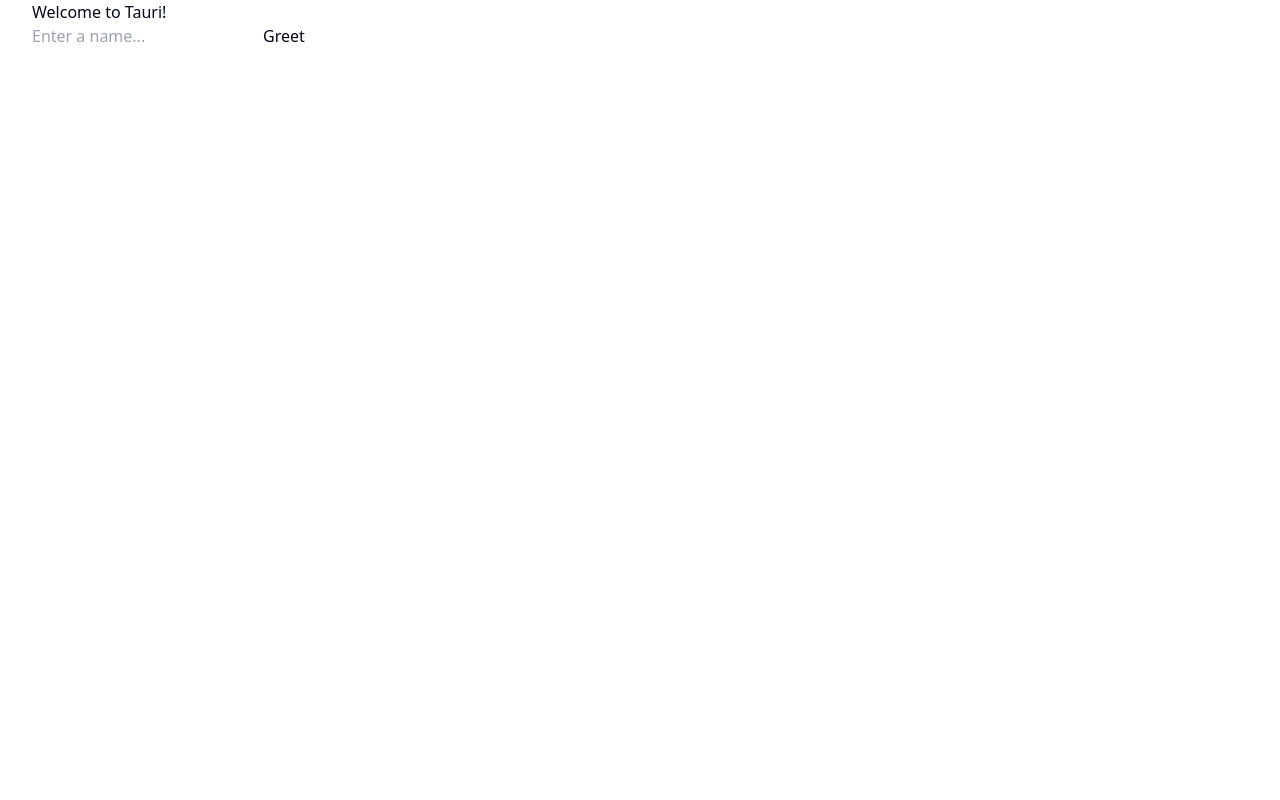
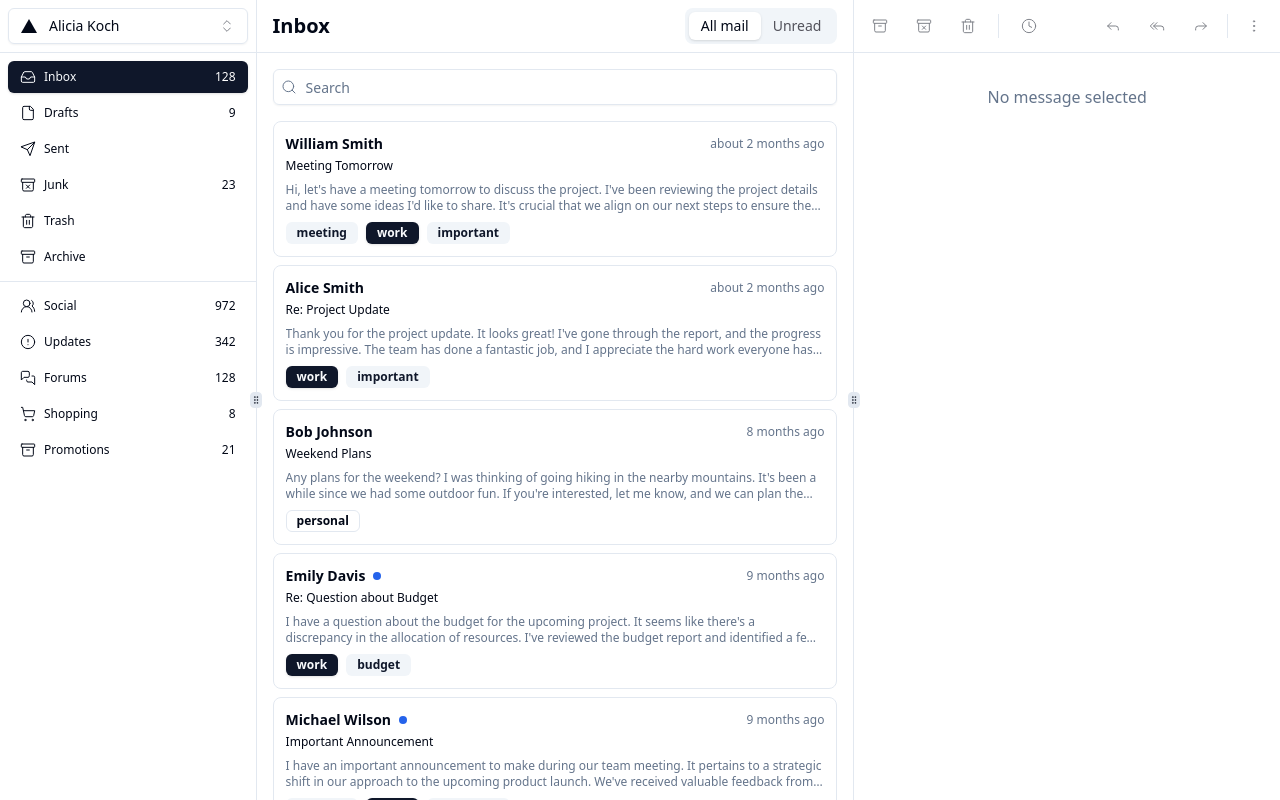
Before and after one commit to joshunrau/LibreInbox, a React (Vite) app: page / in a window 1280 px wide. Built offline with nearby package versions, Linux system fonts and the light colour scheme.

Commit message:
add mail

```diff
--- a/src/App.tsx
+++ b/src/App.tsx
@@ -1,33 +1,39 @@
-import { useState } from 'react';
+// import { useState } from 'react';
 
-import { invoke } from '@tauri-apps/api/tauri';
+// import { invoke } from '@tauri-apps/api/tauri';
 
+import { Mail } from './components/core/Mail/Mail';
+import { accounts, mails } from './data';
 import './services/i18next';
 
 export const App = () => {
-  const [greetMsg, setGreetMsg] = useState('');
-  const [name, setName] = useState('');
+  return <Mail accounts={accounts} defaultLayout={[]} mails={mails} navCollapsedSize={4} />;
+};
 
-  async function greet() {
-    // Learn more about Tauri commands at https://tauri.app/v1/guides/features/command
-    setGreetMsg(await invoke('greet', { name }));
-  }
+// export const App = () => {
+//   const [greetMsg, setGreetMsg] = useState('');
+//   const [name, setName] = useState('');
 
-  return (
-    <div className="container">
-      <h1>Welcome to Tauri!</h1>
-      <form
-        className="row"
-        onSubmit={(e) => {
-          e.preventDefault();
-          greet();
-        }}
-      >
-        <input id="greet-input" placeholder="Enter a name..." onChange={(e) => setName(e.currentTarget.value)} />
-        <button type="submit">Greet</button>
-      </form>
+//   async function greet() {
+//     // Learn more about Tauri commands at https://tauri.app/v1/guides/features/command
+//     setGreetMsg(await invoke('greet', { name }));
+//   }
 
-      <p>{greetMsg}</p>
-    </div>
-  );
-};
+//   return (
+//     <div className="container">
+//       <h1>Welcome to Tauri!</h1>
+//       <form
+//         className="row"
+//         onSubmit={(e) => {
+//           e.preventDefault();
+//           greet();
+//         }}
+//       >
+//         <input id="greet-input" placeholder="Enter a name..." onChange={(e) => setName(e.currentTarget.value)} />
+//         <button type="submit">Greet</button>
+//       </form>
+
+//       <p>{greetMsg}</p>
+//     </div>
+//   );
+// };
--- a/src/components/core/Mail/Mail.tsx
+++ b/src/components/core/Mail/Mail.tsx
@@ -17,9 +17,9 @@
 import { Input } from '@/components/base/Input';
 import { Resizable } from '@/components/base/Resizable';
 import { Separator } from '@/components/base/Separator';
-import { TooltipProvider } from '@/components/base/Tooltip';
+import { Tabs } from '@/components/base/Tabs';
+import { Tooltip } from '@/components/base/Tooltip';
 import type { Email } from '@/models/email';
-import { Tabs, TabsContent, TabsList, TabsTrigger } from '@/registry/new-york/ui/tabs';
 import { useEmailStore } from '@/stores/email-store';
 import { cn } from '@/utils/cn';
 
@@ -48,27 +48,27 @@
   navCollapsedSize
 }: MailProps) => {
   const [isCollapsed, setIsCollapsed] = React.useState(defaultCollapsed);
-  const { email } = useEmailStore();
+  const { selectedEmail } = useEmailStore();
 
   return (
-    <TooltipProvider delayDuration={0}>
-      <ResizablePanelGroup
+    <Tooltip.Provider delayDuration={0}>
+      <Resizable.PanelGroup
         className="h-full max-h-[800px] items-stretch"
         direction="horizontal"
         onLayout={(sizes: number[]) => {
           document.cookie = `react-resizable-panels:layout=${JSON.stringify(sizes)}`;
         }}
       >
-        <ResizablePanel
+        <Resizable.Panel
           className={cn(isCollapsed && 'min-w-[50px] transition-all duration-300 ease-in-out')}
           collapsedSize={navCollapsedSize}
           collapsible={true}
           defaultSize={defaultLayout[0]}
           maxSize={20}
           minSize={15}
-          onCollapse={(collapsed) => {
-            setIsCollapsed(collapsed);
-            document.cookie = `react-resizable-panels:collapsed=${JSON.stringify(collapsed)}`;
+          onCollapse={() => {
+            setIsCollapsed(!isCollapsed);
+            document.cookie = `react-resizable-panels:collapsed=${JSON.stringify(!isCollapsed)}`;
           }}
         >
           <div className={cn('flex h-[52px] items-center justify-center', isCollapsed ? 'h-[52px]' : 'px-2')}>
@@ -152,20 +152,20 @@
               }
             ]}
           />
-        </ResizablePanel>
-        <ResizableHandle withHandle />
-        <ResizablePanel defaultSize={defaultLayout[1]} minSize={30}>
+        </Resizable.Panel>
+        <Resizable.Handle withHandle />
+        <Resizable.Panel defaultSize={defaultLayout[1]} minSize={30}>
           <Tabs defaultValue="all">
             <div className="flex items-center px-4 py-2">
               <h1 className="text-xl font-bold">Inbox</h1>
-              <TabsList className="ml-auto">
-                <TabsTrigger className="text-zinc-600 dark:text-zinc-200" value="all">
+              <Tabs.List className="ml-auto">
+                <Tabs.Trigger className="text-zinc-600 dark:text-zinc-200" value="all">
                   All mail
-                </TabsTrigger>
-                <TabsTrigger className="text-zinc-600 dark:text-zinc-200" value="unread">
+                </Tabs.Trigger>
+                <Tabs.Trigger className="text-zinc-600 dark:text-zinc-200" value="unread">
                   Unread
-                </TabsTrigger>
-              </TabsList>
+                </Tabs.Trigger>
+              </Tabs.List>
             </div>
             <Separator />
             <div className="bg-background/95 p-4 backdrop-blur supports-[backdrop-filter]:bg-background/60">
@@ -176,19 +176,19 @@
                 </div>
               </form>
             </div>
-            <TabsContent className="m-0" value="all">
+            <Tabs.Content className="m-0" value="all">
               <MailList items={mails} />
-            </TabsContent>
-            <TabsContent className="m-0" value="unread">
+            </Tabs.Content>
+            <Tabs.Content className="m-0" value="unread">
               <MailList items={mails.filter((item) => !item.read)} />
-            </TabsContent>
+            </Tabs.Content>
           </Tabs>
-        </ResizablePanel>
-        <ResizableHandle withHandle />
-        <ResizablePanel defaultSize={defaultLayout[2]}>
-          <MailDisplay mail={mails.find((item) => item.id === mail.selected) || null} />
-        </ResizablePanel>
-      </ResizablePanelGroup>
-    </TooltipProvider>
+        </Resizable.Panel>
+        <Resizable.Handle withHandle />
+        <Resizable.Panel defaultSize={defaultLayout[2]}>
+          <MailDisplay mail={selectedEmail} />
+        </Resizable.Panel>
+      </Resizable.PanelGroup>
+    </Tooltip.Provider>
   );
 };
--- a/src/components/core/MailDisplay/MailDisplay.tsx
+++ b/src/components/core/MailDisplay/MailDisplay.tsx
@@ -14,10 +14,10 @@
 import { Switch } from '@/components/base/Switch';
 import { TextArea } from '@/components/base/TextArea';
 import { Tooltip } from '@/components/base/Tooltip';
-import type { Mail } from '@/data';
+import type { Email } from '@/models/email';
 
 interface MailDisplayProps {
-  mail: Mail | null;
+  mail: Email | null;
 }
 
 export const MailDisplay = ({ mail }: MailDisplayProps) => {
--- a/src/data.tsx
+++ b/src/data.tsx
@@ -1,6 +1,6 @@
 export const mails = [
   {
-    date: '2023-10-22T09:00:00',
+    date: new Date('2023-10-22T09:00:00'),
     email: 'williamsmith@example.com',
     id: '6c84fb90-12c4-11e1-840d-7b25c5ee775a',
     labels: ['meeting', 'work', 'important'],
@@ -10,7 +10,7 @@
     text: "Hi, let's have a meeting tomorrow to discuss the project. I've been reviewing the project details and have some ideas I'd like to share. It's crucial that we align on our next steps to ensure the project's success.\n\nPlease come prepared with any questions or insights you may have. Looking forward to our meeting!\n\nBest regards, William"
   },
   {
-    date: '2023-10-22T10:30:00',
+    date: new Date('2023-10-22T10:30:00'),
     email: 'alicesmith@example.com',
     id: '110e8400-e29b-11d4-a716-446655440000',
     labels: ['work', 'important'],
@@ -20,7 +20,7 @@
     text: "Thank you for the project update. It looks great! I've gone through the report, and the progress is impressive. The team has done a fantastic job, and I appreciate the hard work everyone has put in.\n\nI have a few minor suggestions that I'll include in the attached document.\n\nLet's discuss these during our next meeting. Keep up the excellent work!\n\nBest regards, Alice"
   },
   {
-    date: '2023-04-10T11:45:00',
+    date: new Date('2023-04-10T11:45:00'),
     email: 'bobjohnson@example.com',
     id: '3e7c3f6d-bdf5-46ae-8d90-171300f27ae2',
     labels: ['personal'],
@@ -30,7 +30,7 @@
     text: "Any plans for the weekend? I was thinking of going hiking in the nearby mountains. It's been a while since we had some outdoor fun.\n\nIf you're interested, let me know, and we can plan the details. It'll be a great way to unwind and enjoy nature.\n\nLooking forward to your response!\n\nBest, Bob"
   },
   {
-    date: '2023-03-25T13:15:00',
+    date: new Date('2023-03-25T13:15:00'),
     email: 'emilydavis@example.com',
     id: '61c35085-72d7-42b4-8d62-738f700d4b92',
     labels: ['work', 'budget'],
@@ -40,7 +40,7 @@
     text: "I have a question about the budget for the upcoming project. It seems like there's a discrepancy in the allocation of resources.\n\nI've reviewed the budget report and identified a few areas where we might be able to optimize our spending without compromising the project's quality.\n\nI've attached a detailed analysis for your reference. Let's discuss this further in our next meeting.\n\nThanks, Emily"
   },
   {
-    date: '2023-03-10T15:00:00',
+    date: new Date('2023-03-10T15:00:00'),
     email: 'michaelwilson@example.com',
     id: '8f7b5db9-d935-4e42-8e05-1f1d0a3dfb97',
     labels: ['meeting', 'work', 'important'],
@@ -50,7 +50,7 @@
     text: "I have an important announcement to make during our team meeting. It pertains to a strategic shift in our approach to the upcoming product launch. We've received valuable feedback from our beta testers, and I believe it's time to make some adjustments to better meet our customers' needs.\n\nThis change is crucial to our success, and I look forward to discussing it with the team. Please be prepared to share your insights during the meeting.\n\nRegards, Michael"
   },
   {
-    date: '2023-02-15T16:30:00',
+    date: new Date('2023-02-15T16:30:00'),
     email: 'sarahbrown@example.com',
     id: '1f0f2c02-e299-40de-9b1d-86ef9e42126b',
     labels: ['work'],
@@ -60,7 +60,7 @@
     text: "Thank you for your feedback on the proposal. It looks great! I'm pleased to hear that you found it promising. The team worked diligently to address all the key points you raised, and I believe we now have a strong foundation for the project.\n\nI've attached the revised proposal for your review.\n\nPlease let me know if you have any further comments or suggestions. Looking forward to your response.\n\nBest regards, Sarah"
   },
   {
-    date: '2023-01-28T17:45:00',
+    date: new Date('2023-01-28T17:45:00'),
     email: 'davidlee@example.com',
     id: '17c0a96d-4415-42b1-8b4f-764efab57f66',
     labels: ['meeting', 'work', 'important'],
@@ -70,7 +70,7 @@
     text: "I have an exciting new project idea to discuss with you. It involves expanding our services to target a niche market that has shown considerable growth in recent months.\n\nI've prepared a detailed proposal outlining the potential benefits and the strategy for execution.\n\nThis project has the potential to significantly impact our business positively. Let's set up a meeting to dive into the details and determine if it aligns with our current goals.\n\nBest regards, David"
   },
   {
-    date: '2022-12-20T18:30:00',
+    date: new Date('2022-12-20T18:30:00'),
     email: 'oliviawilson@example.com',
     id: '2f0130cb-39fc-44c4-bb3c-0a4337edaaab',
     labels: ['personal'],
@@ -80,7 +80,7 @@
     text: "Let's plan our vacation for next month. What do you think? I've been thinking of visiting a tropical paradise, and I've put together some destination options.\n\nI believe it's time for us to unwind and recharge. Please take a look at the options and let me know your preferences.\n\nWe can start making arrangements to ensure a smooth and enjoyable trip.\n\nExcited to hear your thoughts! Olivia"
   },
   {
-    date: '2022-11-30T19:15:00',
+    date: new Date('2022-11-30T19:15:00'),
     email: 'jamesmartin@example.com',
     id: 'de305d54-75b4-431b-adb2-eb6b9e546014',
     labels: ['work', 'conference'],
@@ -90,7 +90,7 @@
     text: "I've completed the registration for the conference next month. The event promises to be a great networking opportunity, and I'm looking forward to attending the various sessions and connecting with industry experts.\n\nI've also attached the conference schedule for your reference.\n\nIf there are any specific topics or sessions you'd like me to explore, please let me know. It's an exciting event, and I'll make the most of it.\n\nBest regards, James"
   },
   {
-    date: '2022-11-05T20:30:00',
+    date: new Date('2022-11-05T20:30:00'),
     email: 'sophiawhite@example.com',
     id: '7dd90c63-00f6-40f3-bd87-5060a24e8ee7',
     labels: ['meeting', 'work'],
@@ -100,7 +100,7 @@
     text: "Let's have a team dinner next week to celebrate our success. We've achieved some significant milestones, and it's time to acknowledge our hard work and dedication.\n\nI've made reservations at a lovely restaurant, and I'm sure it'll be an enjoyable evening.\n\nPlease confirm your availability and any dietary preferences. Looking forward to a fun and memorable dinner with the team!\n\nBest, Sophia"
   },
   {
-    date: '2022-10-22T09:30:00',
+    date: new Date('2022-10-22T09:30:00'),
     email: 'danieljohnson@example.com',
     id: '99a88f78-3eb4-4d87-87b7-7b15a49a0a05',
     labels: ['work'],
@@ -110,7 +110,7 @@
     text: "I'd like your feedback on the latest project deliverables. We've made significant progress, and I value your input to ensure we're on the right track.\n\nI've attached the deliverables for your review, and I'm particularly interested in any areas where you think we can further enhance the quality or efficiency.\n\nYour feedback is invaluable, and I appreciate your time and expertise. Let's work together to make this project a success.\n\nRegards, Daniel"
   },
   {
-    date: '2022-10-10T10:45:00',
+    date: new Date('2022-10-10T10:45:00'),
     email: 'avataylor@example.com',
     id: 'f47ac10b-58cc-4372-a567-0e02b2c3d479',
     labels: ['meeting', 'work'],
@@ -120,7 +120,7 @@
     text: "Here's the agenda for our meeting next week. I've included all the topics we need to cover, as well as time allocations for each.\n\nIf you have any additional items to discuss or any specific points to address, please let me know, and we can integrate them into the agenda.\n\nIt's essential that our meeting is productive and addresses all relevant matters.\n\nLooking forward to our meeting! Ava"
   },
   {
-    date: '2022-09-20T12:00:00',
+    date: new Date('2022-09-20T12:00:00'),
     email: 'williamanderson@example.com',
     id: 'c1a0ecb4-2540-49c5-86f8-21e5ce79e4e6',
     labels: ['meeting', 'work', 'important'],
@@ -130,7 +130,7 @@
     text: "The product launch is on track. I'll provide an update during our call. We've made substantial progress in the development and marketing of our new product.\n\nI'm excited to share the latest updates with you during our upcoming call. It's crucial that we coordinate our efforts to ensure a successful launch. Please come prepared with any questions or insights you may have.\n\nLet's make this product launch a resounding success!\n\nBest regards, William"
   },
   {
-    date: '2022-09-10T13:15:00',
+    date: new Date('2022-09-10T13:15:00'),
     email: 'miaharris@example.com',
     id: 'ba54eefd-4097-4949-99f2-2a9ae4d1a836',
     labels: ['personal', 'travel'],
@@ -140,7 +140,7 @@
     text: "I've received the travel itinerary. It looks great! Thank you for your prompt assistance in arranging the details. I've reviewed the schedule and the accommodations, and everything seems to be in order. I'm looking forward to the trip, and I'm confident it'll be a smooth and enjoyable experience.\n\nIf there are any specific activities or attractions you recommend at our destination, please feel free to share your suggestions.\n\nExcited for the trip! Mia"
   },
   {
-    date: '2022-08-25T15:30:00',
+    date: new Date('2022-08-25T15:30:00'),
     email: 'ethanclark@example.com',
     id: 'df09b6ed-28bd-4e0c-85a9-9320ec5179aa',
     labels: ['meeting', 'work'],
@@ -150,7 +150,7 @@
     text: "Let's plan a team-building event for our department. Team cohesion and morale are vital to our success, and I believe a well-organized team-building event can be incredibly beneficial. I've done some research and have a few ideas for fun and engaging activities.\n\nPlease let me know your thoughts and availability. We want this event to be both enjoyable and productive.\n\nTogether, we'll strengthen our team and boost our performance.\n\nRegards, Ethan"
   },
   {
-    date: '2022-08-10T16:45:00',
+    date: new Date('2022-08-10T16:45:00'),
     email: 'chloehall@example.com',
     id: 'd67c1842-7f8b-4b4b-9be1-1b3b1ab4611d',
     labels: ['work', 'budget'],
@@ -160,7 +160,7 @@
     text: "The budget has been approved. We can proceed with the project. I'm delighted to inform you that our budget proposal has received the green light from the finance department. This is a significant milestone, and it means we can move forward with the project as planned.\n\nI've attached the finalized budget for your reference. Let's ensure that we stay on track and deliver the project on time and within budget.\n\nIt's an exciting time for us! Chloe"
   },
   {
-    date: '2022-07-28T17:30:00',
+    date: new Date('2022-07-28T17:30:00'),
     email: 'samuelturner@example.com',
     id: '6c9a7f94-8329-4d70-95d3-51f68c186ae1',
     labels: ['personal'],
```
